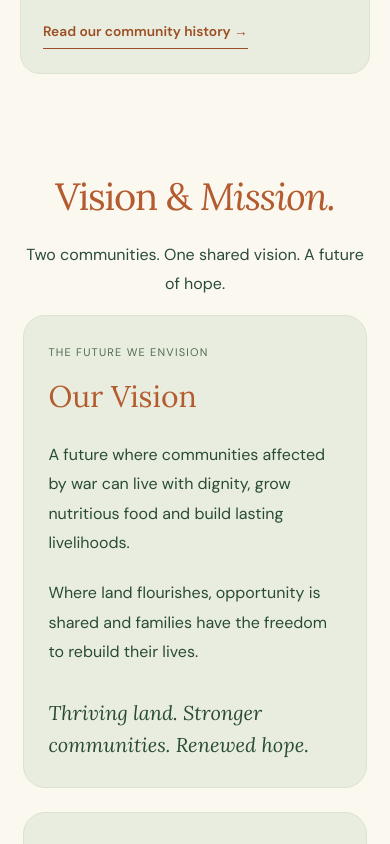
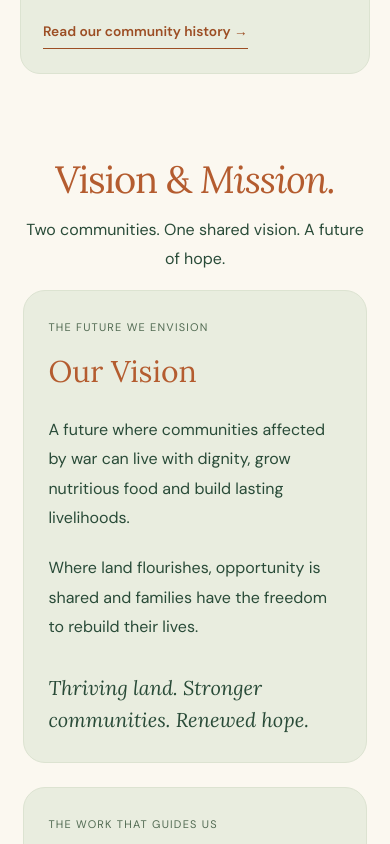
Before and after one commit to Hero988/RiseMeUp, a React (Vite) app: page / in a window 390 px wide. Shown: the part 4620-5464 px from the top of the page. Built offline with nearby package versions, Linux system fonts and the light colour scheme; a web font is replaced by a local one.

Commit message:
Further tighten space above the Vision and Mission heading

```diff
--- a/src/components/VisionField.css
+++ b/src/components/VisionField.css
@@ -2,7 +2,7 @@
 
 /* Approved ivory, orange and sage Vision & Mission design. */
 .home-page #vision-mission.rm-field-vision {
-  position:relative;isolation:isolate;min-height:0;padding:50px 0 65px;
+  position:relative;isolation:isolate;min-height:0;padding:20px 0 45px;
   background:#fbf8f0;color:#294b38;
 }
 .home-page #vision-mission.rm-field-vision::before,
@@ -15,7 +15,7 @@
 }
 .home-page #vision-mission.rm-field-vision h2 {
   font:400 clamp(38px,5vw,60px)/1.2 'Lora',Georgia,serif;
-  letter-spacing:-.03em;color:#b45c2f;margin:0 0 20px;
+  letter-spacing:-.03em;color:#b45c2f;margin:0 0 12px;
 }
 .home-page #vision-mission.rm-field-vision h2 > span {font:inherit;color:inherit}
 .home-page #vision-mission.rm-field-vision h2 em {
@@ -53,7 +53,7 @@
   margin:auto 0 0;padding-top:10px;
 }
 @media(max-width:650px) {
-  .home-page #vision-mission.rm-field-vision {padding:35px 0 45px}
+  .home-page #vision-mission.rm-field-vision {padding:18px 0 35px}
   .home-page #vision-mission.rm-field-vision .vision-grid {grid-template-columns:1fr}
   .home-page #vision-mission.rm-field-vision .vision-grid article {padding:26px 24px}
   .home-page #vision-mission.rm-field-vision .vision-grid h3 {font-size:30px}
```
